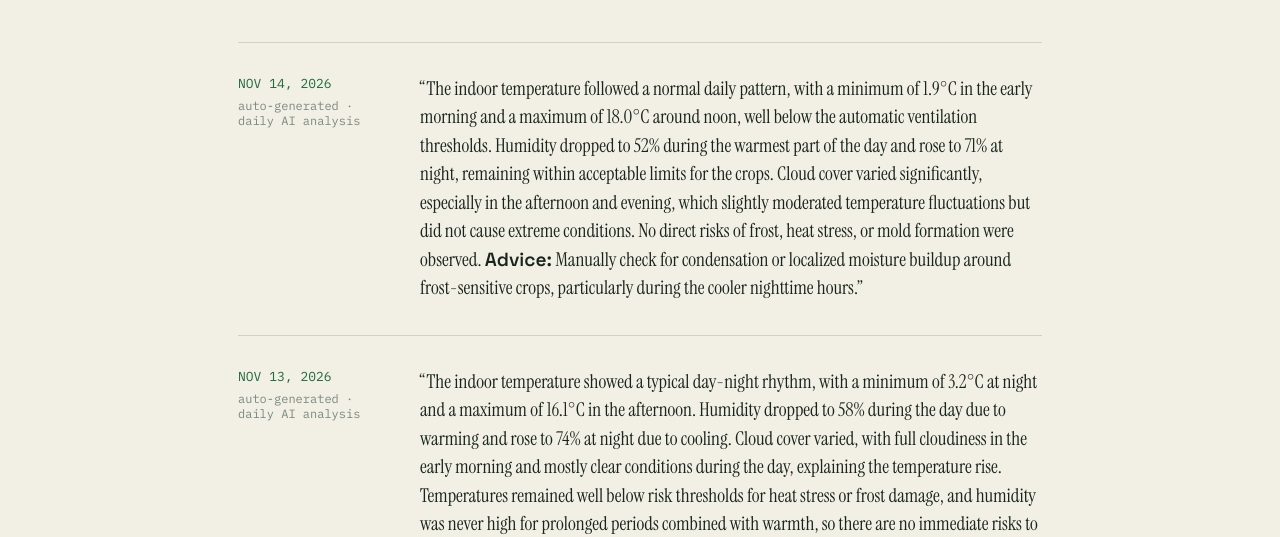
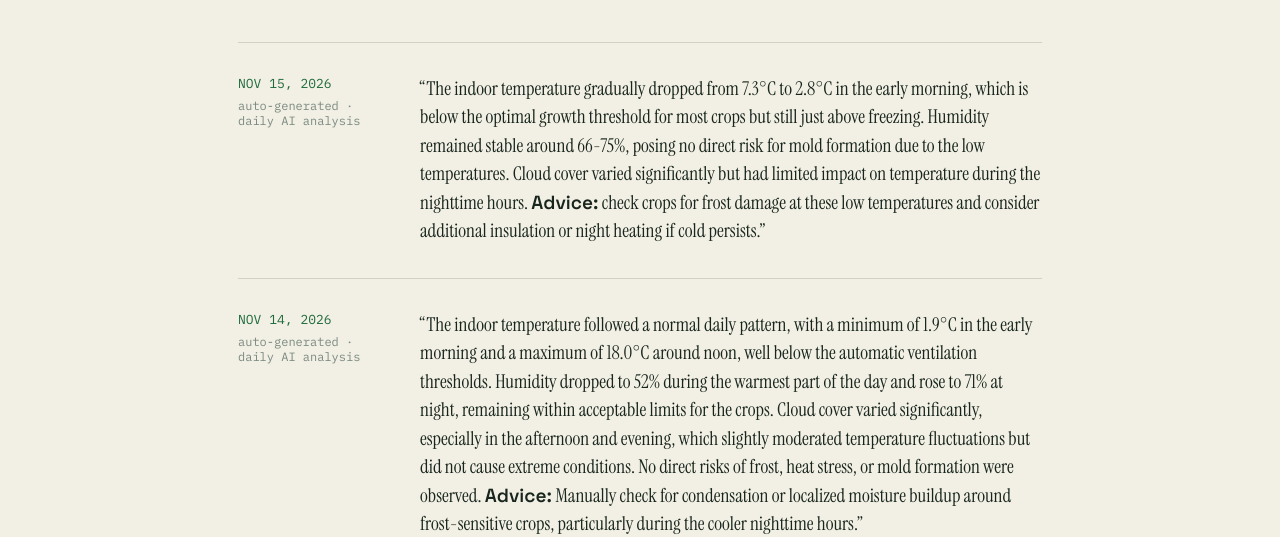
Before and after one commit to TheAutonomousgreenhouse/autonomousgreenhouse-site, a plain HTML site: page ai-analyses.html in a window 1280 px wide. Shown: the part 263-800 px from the top of the page. Drawn offline with Linux system fonts and the light colour scheme.

Commit message:
Daily AI analysis: NOV 15, 2026

```diff
--- a/ai-analyses.html
+++ b/ai-analyses.html
@@ -35,6 +35,15 @@
   <h1 class="build-log-title">Every night, read back to you.</h1>
   <div class="phase-list">
     <!-- DAILY-ANALYSIS-START — kas/scripts/daily-analysis-site-update.mjs inserts new phase-rows right after this marker -->
+    <div class="phase-row" data-auto-ts="1794700850869">
+      <div>
+        <div class="phase-tag">NOV 15, 2026</div>
+        <div class="phase-status">auto-generated &middot; daily AI analysis</div>
+      </div>
+      <div>
+        <p class="analysis-quote">&ldquo;The indoor temperature gradually dropped from 7.3°C to 2.8°C in the early morning, which is below the optimal growth threshold for most crops but still just above freezing. Humidity remained stable around 66-75%, posing no direct risk for mold formation due to the low temperatures. Cloud cover varied significantly but had limited impact on temperature during the nighttime hours. <strong>Advice:</strong> check crops for frost damage at these low temperatures and consider additional insulation or night heating if cold persists.&rdquo;</p>
+      </div>
+    </div>
     <div class="phase-row" data-auto-ts="1794614457762">
       <div>
         <div class="phase-tag">NOV 14, 2026</div>
```
Also changed, not shown: index.html (+3 -3 lines).
